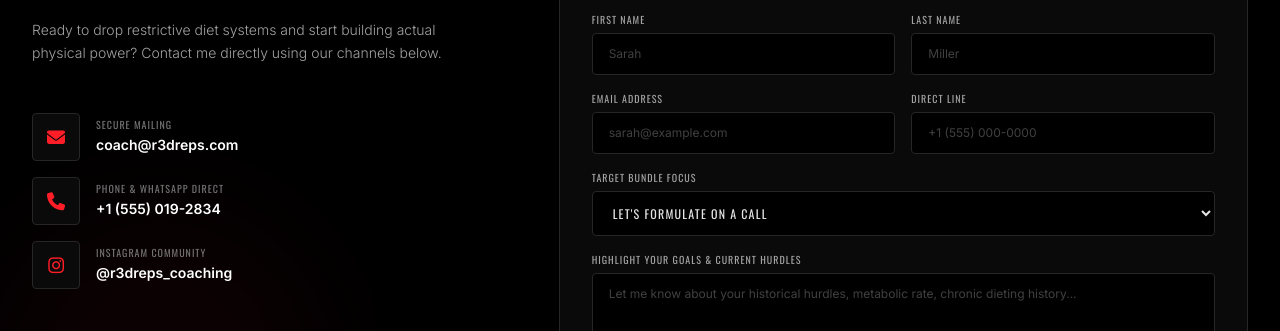
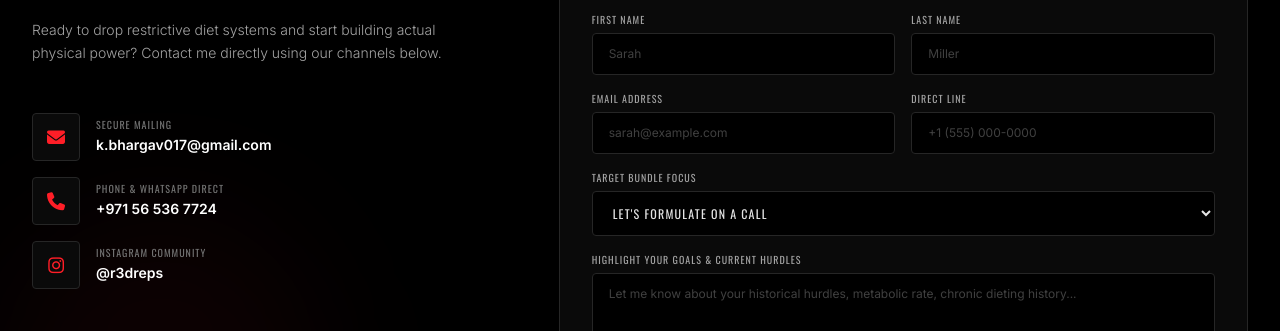
Before and after one commit to R3dReps/R3dReps, a plain HTML site: page index.html in a window 1280 px wide. Shown: the part 5439-5770 px from the top of the page. Drawn offline with nearby package versions, Linux system fonts and the light colour scheme.

Commit message:
changed email address

```diff
--- a/index.html
+++ b/index.html
@@ -1009,7 +1009,7 @@
                             </span>
                             <div>
                                 <p class="text-[10px] text-neutral-500 font-display uppercase tracking-widest">Secure Mailing</p>
-                                <a href="mailto:coach@r3dreps.com" class="text-sm font-semibold hover:text-brand-500 transition-colors">coach@r3dreps.com</a>
+                                <a href="mailto:k.bhargav017@gmail.com" class="text-sm font-semibold hover:text-brand-500 transition-colors">k.bhargav017@gmail.com</a>
                             </div>
                         </div>
 
@@ -1020,7 +1020,7 @@
                             </span>
                             <div>
                                 <p class="text-[10px] text-neutral-500 font-display uppercase tracking-widest">Phone & WhatsApp Direct</p>
-                                <a href="tel:+15550192834" class="text-sm font-semibold hover:text-brand-500 transition-colors">+1 (555) 019-2834</a>
+                                <a href="tel:+971565367724" class="text-sm font-semibold hover:text-brand-500 transition-colors">+971 56 536 7724</a>
                             </div>
                         </div>
 
@@ -1031,7 +1031,7 @@
                             </span>
                             <div>
                                 <p class="text-[10px] text-neutral-500 font-display uppercase tracking-widest">Instagram Community</p>
-                                <a href="https://instagram.com/r3dreps_coaching" target="_blank" class="text-sm font-semibold hover:text-brand-500 transition-colors">@r3dreps_coaching</a>
+                                <a href="https://instagram.com/r3dreps" target="_blank" class="text-sm font-semibold hover:text-brand-500 transition-colors">@r3dreps</a>
                             </div>
                         </div>
                     </div>
```
